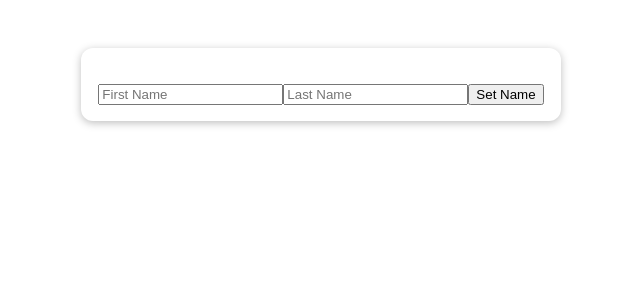
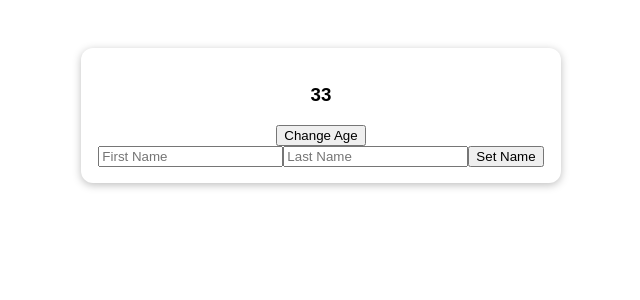
Before and after one commit to panaram1ks/vue-01-starting-project, a Vue app in the folder Composition-API/: page / in a window 1280 px wide. Shown: the top 300 px of the page, without its empty margins (319-959 px from the left). Built offline with nearby package versions, Linux system fonts and the light colour scheme; the HTML template or start-up script is replaced by a standard one.

Commit message:
Props in CompositionAPI

```diff
--- a/Composition-API/src/App.vue
+++ b/Composition-API/src/App.vue
@@ -1,6 +1,7 @@
 <template>
   <section class="container">
-    <h2>{{ userName }}</h2>
+    <user-data :first-name="firstName" :last-name="lastName" :age="age"></user-data>
+    <button @click="setAge">Change Age</button>
     <div>
       <input type="text" placeholder="First Name" v-model="firstName">
       <!-- <input type="text" placeholder="First Name" @input="setFirstName"> -->
@@ -13,13 +14,19 @@
 
 <script>
 import { ref, computed, watch } from 'vue';
+import UserData from './components/UserData.vue';
 
 export default {
+  components: {
+    UserData
+  },
   setup() {
     const firstName = ref('')
     const lastName = ref('')
 
     const lastNameInput = ref(null)
+
+    const uAge = ref(33);
 
     // function setFirstName(event) {
     //   firstName.value = event.target.value
@@ -53,9 +60,11 @@ export default {
       // setFirstName,
       // setLastName,
       firstName,
+      lastName,
       // lastName,
       setLastName,
       lastNameInput,
+      age: uAge,
     }
   }
 }
--- /dev/null
+++ b/Composition-API/src/components/UserData.vue
@@ -0,0 +1,27 @@
+<template>
+    <h2>{{ userName }}</h2>
+    <h3>{{ age }}</h3>
+</template>
+
+<script>
+import { computed } from 'vue';
+
+export default {
+    props: ['firstName', 'lastName', 'age'],
+    setup(props) {
+        const uName = computed(() => {
+            // return this.firstName + this.lastName // error, do not work using setup!!!
+            return props.firstName + props.lastName
+        })
+
+        return {
+            userName: uName
+        }
+    }
+    // computed: {
+    //     userName() {
+    //         return this.firstName + ' ' + this.lastName;
+    //     }
+    // }
+}
+</script>
```
